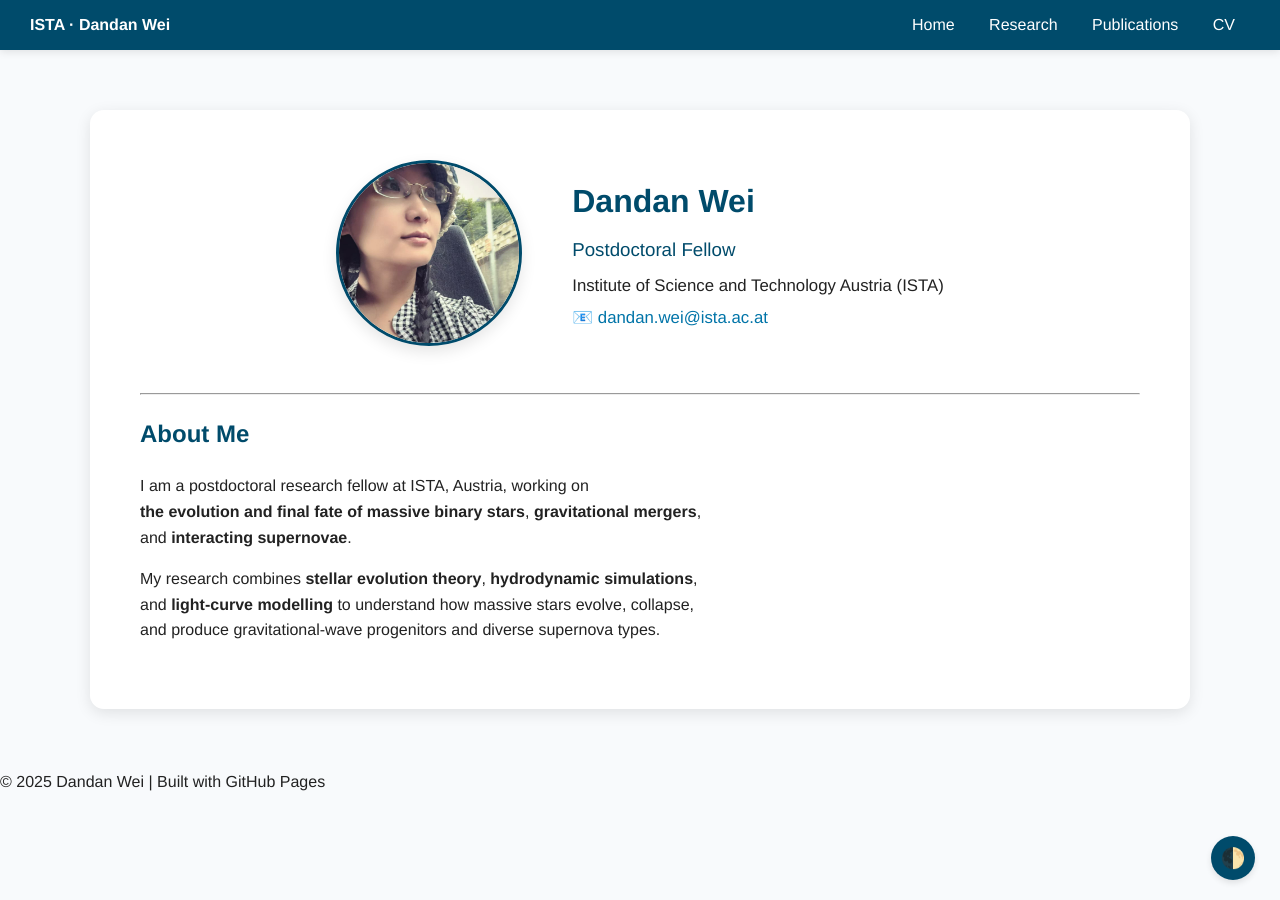
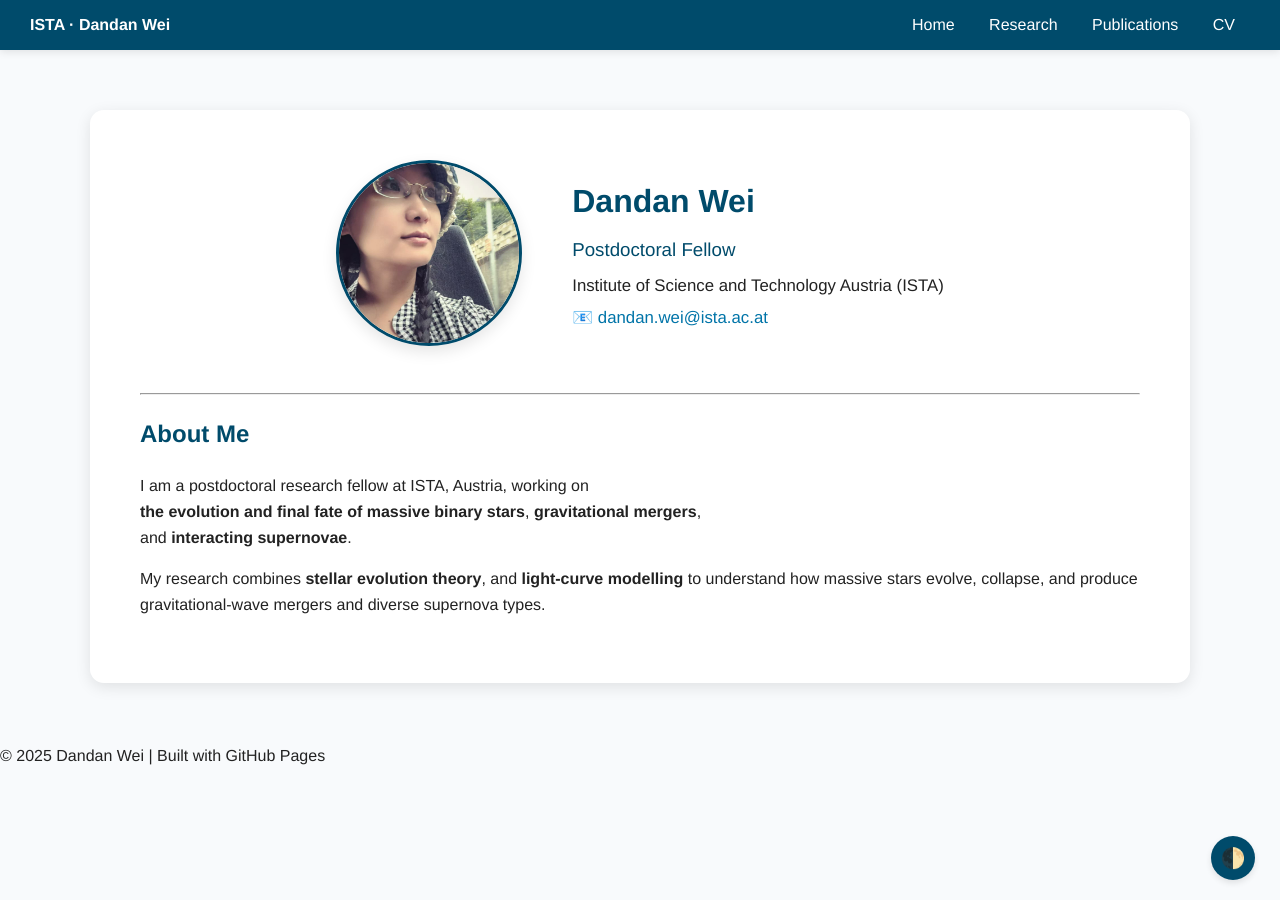
Before and after one commit to Dandan-star0/Dandan-star0.github.io, a Jekyll site: the page built from index.md, in a window 1280 px wide. Built offline with Jekyll 4.4.1, drawn with Linux system fonts in a browser that asks for light colours.

Commit message:
Update index.md

```diff
--- a/index.md
+++ b/index.md
@@ -26,6 +26,6 @@ I am a postdoctoral research fellow at ISTA, Austria, working on
 **the evolution and final fate of massive binary stars**, **gravitational mergers**,
 and **interacting supernovae**.
 
-My research combines **stellar evolution theory**, **hydrodynamic simulations**,
-and **light-curve modelling** to understand how massive stars evolve, collapse,
-and produce gravitational-wave progenitors and diverse supernova types.
+My research combines **stellar evolution theory**, and **light-curve modelling**
+to understand how massive stars evolve, collapse, and produce gravitational-wave
+mergers and diverse supernova types.
```
